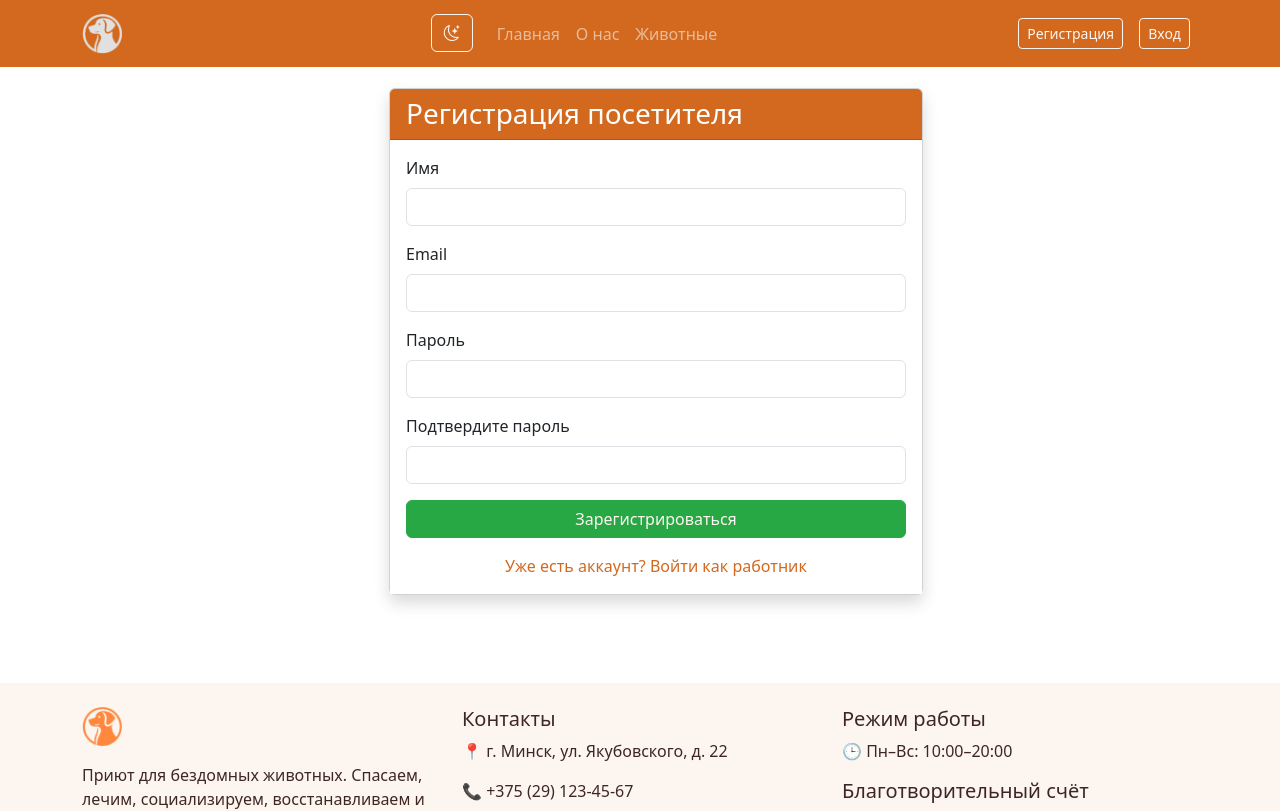
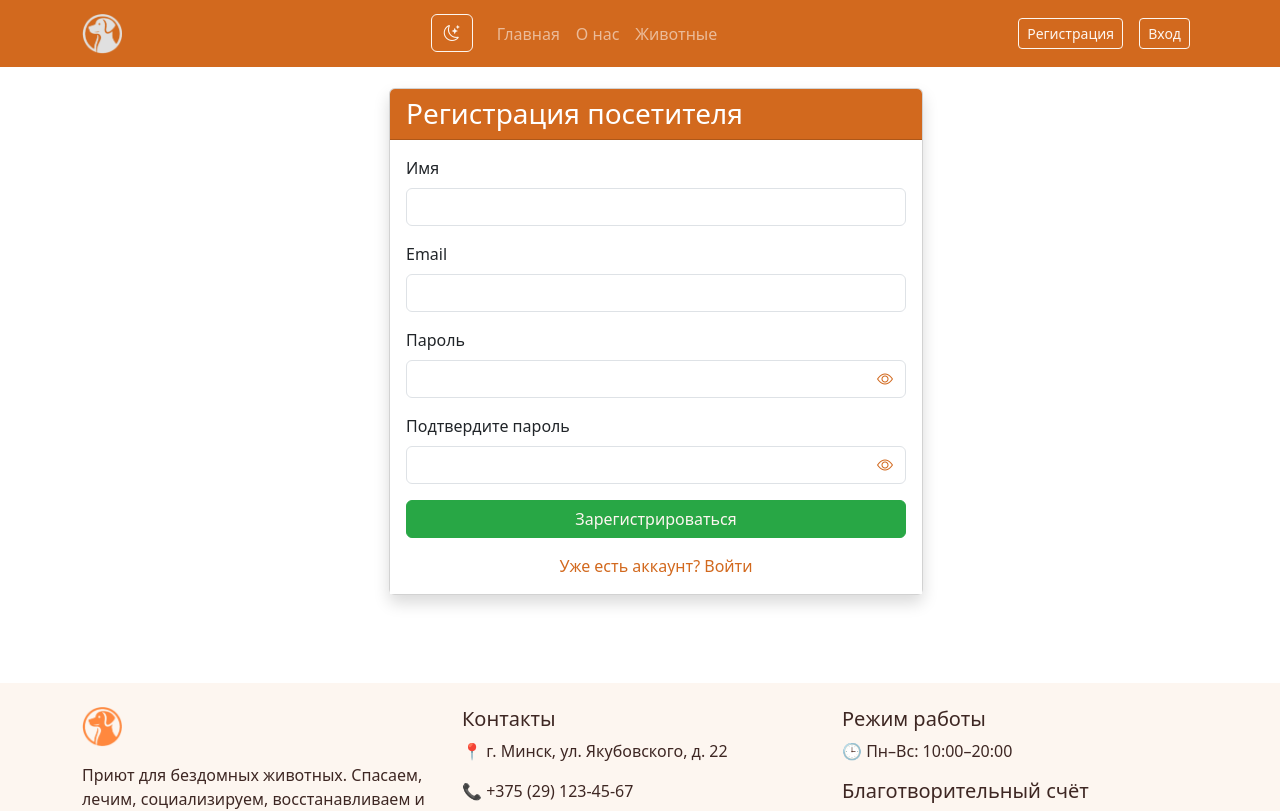
Before and after one commit to TanyaKiseliova/PetShelter, a React (Create React App) app: page /register in a window 1280 px wide. Shown: the top 811 px of the page. Built offline with nearby package versions, Linux system fonts and the light colour scheme; no server answers.

Commit message:
add oportunity to see a password in register page and while login

```diff
--- a/src/pages/LoginPage.tsx
+++ b/src/pages/LoginPage.tsx
@@ -8,6 +8,7 @@ const LoginPage: React.FC = () => {
   const [error, setError] = useState('');
   const { login } = useAuth();
   const navigate = useNavigate();
+  const [showPassword, setShowPassword] = useState(false);
 
   const handleSubmit = async (e: React.FormEvent) => {
     e.preventDefault();
@@ -45,8 +46,24 @@ const LoginPage: React.FC = () => {
 
               <div className="mb-3">
                 <label htmlFor="password" className="form-label">Пароль</label>
-                <input type="password" className="form-control" id="password"
-                onChange={(e) => setPassword(e.target.value)} required/>
+                <div className="position-relative">
+                    <input type={showPassword ? "text" : "password"} className="form-control  pe-5" id="password"
+                    onChange={(e) => setPassword(e.target.value)} required
+                    />
+
+                    <button
+                        type="button"
+                        className="btn btn-link position-absolute end-0 top-50 translate-middle-y"
+                        onClick={() => setShowPassword(!showPassword)}
+                        style={{ zIndex: 10 }}
+                        >
+                        {showPassword ? (
+                          <i className="bi bi-eye-slash"></i>
+                        ) : (
+                          <i className="bi bi-eye"></i>
+                        )}
+                    </button>
+                </div>
               </div>
 
               <button type="submit" className="btn btn-primary w-100 text-light">
@@ -55,7 +72,7 @@ const LoginPage: React.FC = () => {
 
               <div className="text-center mt-3">
                 <a href="/register" className="text-decoration-none">
-                  Нет аккаунта? Зарегистрироваться как посетитель
+                  Нет аккаунта? Зарегистрироваться
                 </a>
               </div>
             </form>
--- a/src/pages/RegisterPage.tsx
+++ b/src/pages/RegisterPage.tsx
@@ -6,12 +6,16 @@ const RegisterPage: React.FC = () => {
 
   const [name, setName] = useState('');
   const [email, setEmail] = useState('');
-  const [password, setPassword] = useState('');
-  const [confirmPassword, setConfirmPassword] = useState('');
+
   const [error, setError] = useState('');
   const [success, setSuccess] = useState(false);
   const { register } = useAuth();
   const navigate = useNavigate();
+
+const [password, setPassword] = useState('');
+const [confirmPassword, setConfirmPassword] = useState('');
+const [showPassword, setShowPassword] = useState(false);
+const [showConfirmPassword, setShowConfirmPassword] = useState(false);
 
   const handleSubmit = async (e: React.FormEvent) => {
     e.preventDefault();
@@ -95,9 +99,10 @@ const RegisterPage: React.FC = () => {
 
               <div className="mb-3">
                 <label htmlFor="password" className="form-label">Пароль</label>
+                <div className="position-relative">
                   <input
-                  type="password"
-                  className="form-control"
+                    type={showPassword ? "text" : "password"}
+                    className="form-control  pe-5"
                     id="password"
                     name="password"
                     value={password}
@@ -105,17 +110,48 @@ const RegisterPage: React.FC = () => {
                     required
                     minLength={6}
                   />
+
+                  <button
+                    type="button"
+                     className="btn btn-link position-absolute end-0 top-50 translate-middle-y"
+                    onClick={() => setShowPassword(!showPassword)}
+                    style={{ zIndex: 10 }}
+                   >
+                     {showPassword ? (
+                       <i className="bi bi-eye-slash"></i>
+                        ) : (
+                       <i className="bi bi-eye"></i>
+                     )}
+                  </button>
+                </div>
               </div>
 
               <div className="mb-3">
                 <label htmlFor="confirmPassword" className="form-label">Подтвердите пароль</label>
-                <input type="password" className="form-control"
+                <div className="position-relative">
+                <input  type={showConfirmPassword ? "text" : "password"}
+                  className="form-control  pe-5"
                   id="confirmPassword"
                   name="confirmPassword"
                   value={confirmPassword}
                   onChange={(e) => setConfirmPassword(e.target.value)}
                   required
                 />
+
+                <button
+                    type="button"
+                     className="btn btn-link position-absolute end-0 top-50 translate-middle-y"
+                    onClick={() => setShowConfirmPassword(!showConfirmPassword)}
+                    style={{ zIndex: 10 }}
+                   >
+                     {showConfirmPassword ? (
+                       <i className="bi bi-eye-slash"></i>
+                        ) : (
+                       <i className="bi bi-eye"></i>
+                     )}
+                </button>
+
+                </div>
               </div>
 
               <button type="submit" className="btn btn-success w-100 text-light ">
@@ -124,7 +160,7 @@ const RegisterPage: React.FC = () => {
 
               <div className="text-center mt-3">
                 <a href="/login" className="text-decoration-none">
-                  Уже есть аккаунт? Войти как работник
+                  Уже есть аккаунт? Войти
                 </a>
               </div>
             </form>
```
Lines whose indentation alone changed are shown as unchanged.
